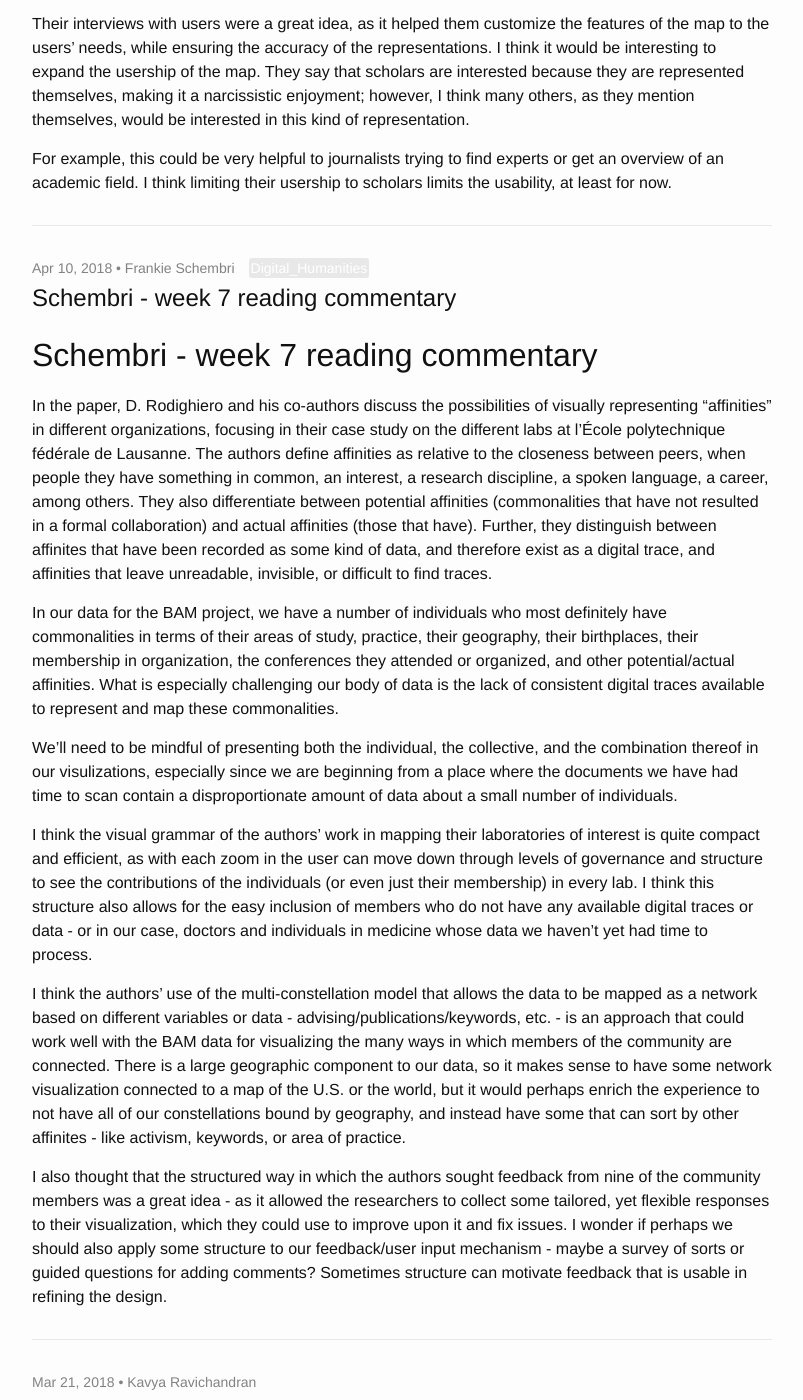
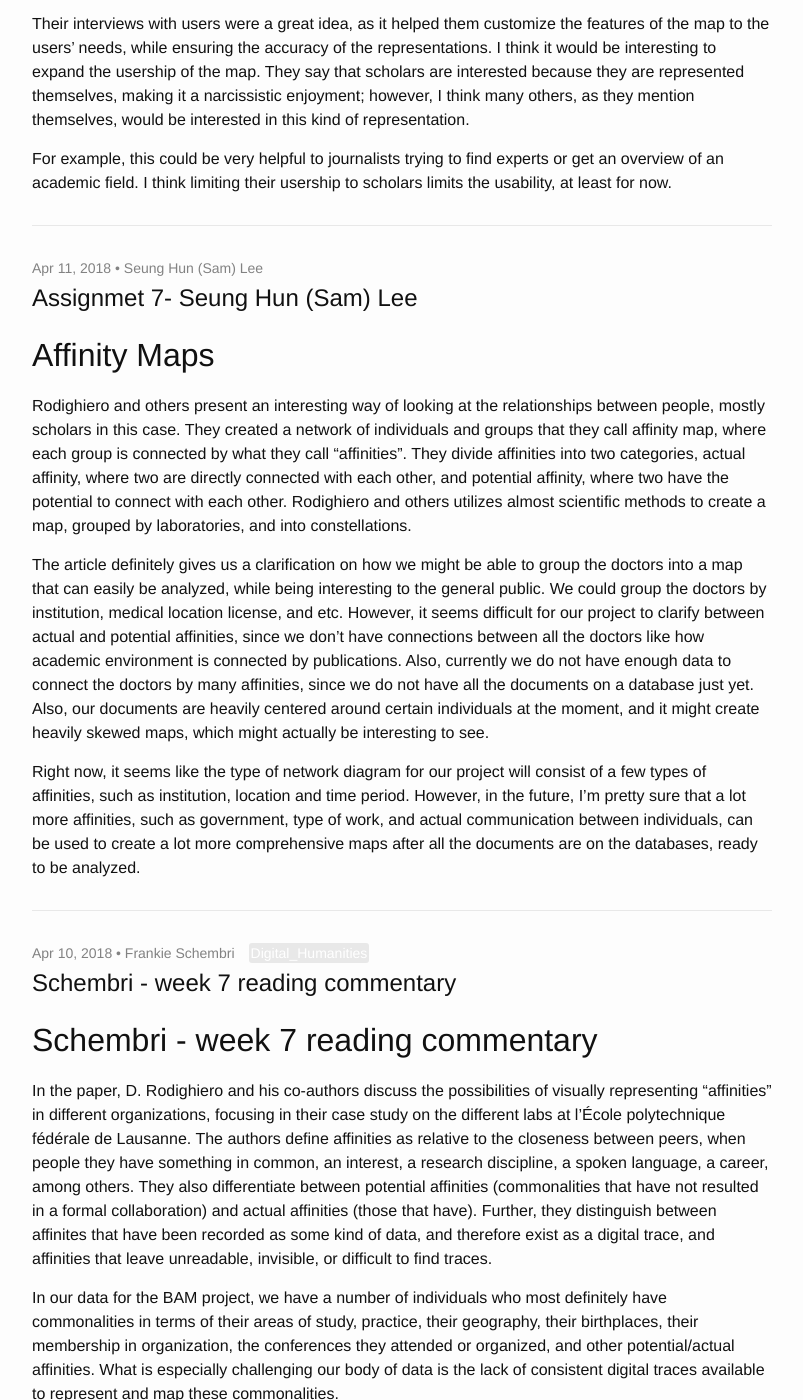
Before and after one commit to cmsS62/Spring-2018, a Jekyll site: the page built from commentary.html, in a window 1280 px wide and 1400 px high, scrolled down 735 px. Shown: the whole window, without its empty margins (238-1041 px from the left). Built offline with Jekyll 4.4.1, drawn with Linux system fonts in a browser that asks for light colours.

Commit message:
Create 2018-04-11-assignmet-7-seung-hun-sam-lee.md

```diff
--- a/_posts/2018-04-11-assignmet-7-seung-hun-sam-lee.md
+++ b/_posts/2018-04-11-assignmet-7-seung-hun-sam-lee.md
@@ -1,8 +1,9 @@
 ---
 layout: post
-published: false
+published: true
 category: commentary
 title: Assignmet 7- Seung Hun (Sam) Lee
+author: Seung Hun (Sam) Lee
 ---
 ## Affinity Maps
 
```
